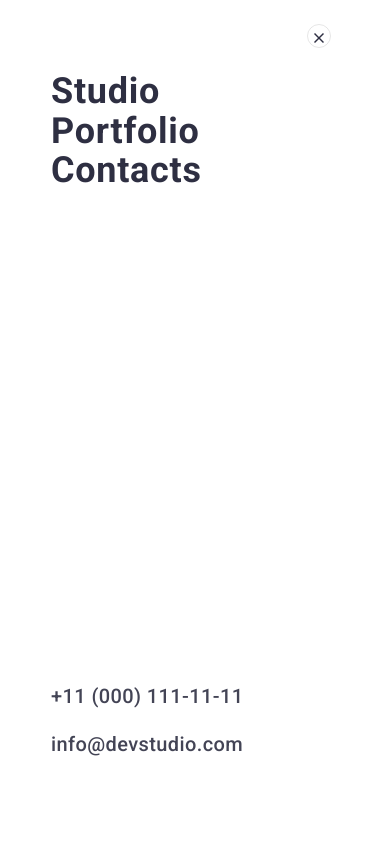
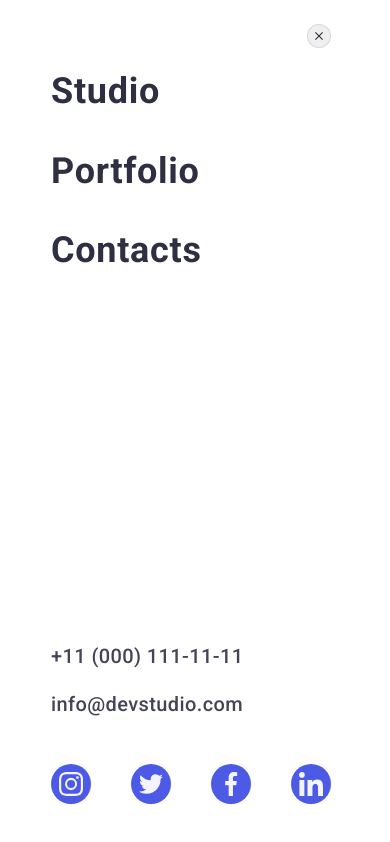
Before and after one commit to Inna-kv27/goit-markup-hw-006, a plain HTML site: page index.html in a window 390 px wide. Drawn offline with nearby package versions, Linux system fonts and the light colour scheme.

Commit message:
mobil menu

```diff
--- a/css/styles.css
+++ b/css/styles.css
@@ -22,6 +22,8 @@ h1,h2,h3,h4,h5,h6,p {
 
 button {
     cursor: pointer;
+    padding: 0;
+    margin: 0;
 }
 
 img {
@@ -105,7 +107,6 @@ img {
 }
 
 .burger-btn {
-    padding: 0;
     border: none;
     background-color: transparent;
 }
@@ -244,59 +245,41 @@ img {
 
 .mobile-menu-close {
     position: absolute;
+    padding: 0;
+    border: 0;
     top: 24px;
     right: 24px;
-
     width: 24px;
     height: 24px;
     border-radius: 50%;
     border: 1px solid  rgba(0, 0, 0, 0.10);
-    background-color: transparent;
     display: flex;
-
-    /* width: 24px;
-    height: 24px;
-    border-radius: 50%;
-    border: 1px solid  rgba(0, 0, 0, 0.10);
-    background-color: #E7E9FC;
+    fill: #E7E9FC;
     justify-content: center;
     align-items: center;
-    transition: background-color 250ms cubic-bezier(0.4, 0, 0.2, 1),
-    border 250ms cubic-bezier(0.4, 0, 0.2, 1); */
-
-    /* border: none; */
-    /* background-color: transparent; */
 }
-/* .mobile-menu-close:hover,
-.mobile-menu-close:focus {
-    background-color: #404BBF;
-    border: none;
-} */
 
 .mobile-menu-icon {
     display: block;
     fill: #2e2f42;
-    /* transition: fill 250ms cubic-bezier(0.4, 0, 0.2, 1); */
 }
 
-/* .mobile-menu-close:hover > .mobile-menu-icon,
-.mobile-menu-close:focus > .mobile-menu-icon {
-    fill:  #FFFFFF;
-} */
+/*? navigation */
 
-
-
-/* navigation */
 .mobile-menu-nav {
     margin-bottom: auto;
-    /* max-width: 151px; */
+}
+
+.mobile-menu-list {
+    display: flex;
+    flex-direction: column;
+    gap: 40px;
+    list-style: none;
+    padding: 0;
+    margin: 0;
 }
 
 .mobile-menu-item {
-    /* margin-bottom: 40px; */
-    /* display: flex;
-    flex-wrap: wrap;
-    gap: 24px; */
 }
 
 .mobile-menu-link {
@@ -320,7 +303,8 @@ img {
     }
 }
 
-/* address */
+/*? address */
+
 .mobile-menu-address {
     margin-bottom: 48px;
 }
@@ -330,8 +314,8 @@ img {
     flex-wrap: wrap;
     gap: 24px;
 }
+
 .mobile-address-item {
-    /* margin-bottom: 24px; */
 }
 .mobile-address-link {
         display: block;
@@ -348,3 +332,47 @@ img {
     .mobile-address-link:focus {
         color: #404BBF;
     }
+
+/* mobile-media */
+
+.mobile-media {
+    margin-right: 80px;
+}
+
+.mobile-list {
+    display: flex;
+    align-items: center;
+    gap: 40px;
+}
+
+.mobile-soc {
+    display: block;
+    width: calc((100% - 40px * 3) / 4);
+    width: 40px;
+    height: 40px;
+    border-radius: 50%;
+    flex-shrink: 0;
+}
+
+.mobile-soc-link {
+    display: flex;
+    justify-content: center;
+    align-items: center;
+    background-color: #4D5AE5;
+    border-radius: 50%;
+    width: 100%;
+    height: 100%;
+    padding: 8px;
+    transition-property: background-color;
+    transition-duration: 250ms, 0.3s;
+    transition-timing-function: cubic-bezier(0.4, 0, 0.2, 1);
+}
+
+.mobile-soc-link:hover,
+.mobile-soc-link:focus {
+    background-color: #31D0AA;
+}
+
+.mobile-link-icons {
+    fill: #f4f4fd;
+}
--- a/index.html
+++ b/index.html
@@ -43,7 +43,7 @@
             <div class="mobile-menu is-open">
                 <div class="container mobile-menu-container">
                     <button class="mobile-menu-close" type="button">
-                        <svg class="mobile-menu-icon"  width="24" height="24">
+                        <svg class="mobile-menu-icon"  width="8" height="8">
                             <use href="./images/icons.svg#icon-close-mobil"></use>
                         </svg>
                     </button>
@@ -60,6 +60,59 @@
                             <li class="mobile-address-item"><a class="mobile-address-link" href="mailto:info@devstudio.com">info@devstudio.com</a></li>
                         </ul>
                     </address>
+                    <div class="mobile-media">
+                        <ul class="mobile-list">
+                            <li  class="mobile-soc">
+                                <a
+                                class="mobile-soc-link"
+                                href=""
+                                target="_blank"
+                                rel="noopener noreferrer"
+                                >
+                                <svg width="24" height="24" class="mobile-link-icons">
+                                    <use href="./images/icons.svg#icon-instagram-2">
+                                    </use>
+                                </svg>
+                            </a>
+                            </li>
+                            <li class="mobile-soc">
+                                <a
+                                class="mobile-soc-link"
+                                href=""
+                                target="_blank"
+                                rel="noopener noreferrer"
+                                >
+                                <svg width="24" height="24" class="mobile-link-icons">
+                                    <use href="./images/icons.svg#icon-twitter-1"></use>
+                                </svg>
+                            </a>
+                            </li>
+                            <li class="mobile-soc">
+                                <a
+                                class="mobile-soc-link"
+                                href=""
+                                target="_blank"
+                                rel="noopener noreferrer"
+                                >
+                                <svg width="24" height="24" class="mobile-link-icons">
+                                    <use href="./images/icons.svg#icon-facebook-1"></use>
+                                </svg>
+                            </a>
+                            </li>
+                            <li class="mobile-soc">
+                                <a
+                                class="mobile-soc-link"
+                                href=""
+                                target="_blank"
+                                rel="noopener noreferrer"
+                                >
+                                <svg width="24" height="24" class="mobile-link-icons">
+                                    <use href="./images/icons.svg#icon-linkedin-1"></use>
+                                </svg>
+                            </a>
+                            </li>
+                        </ul>
+                    </div>
                 </div>
             </div>
         </header>
```
